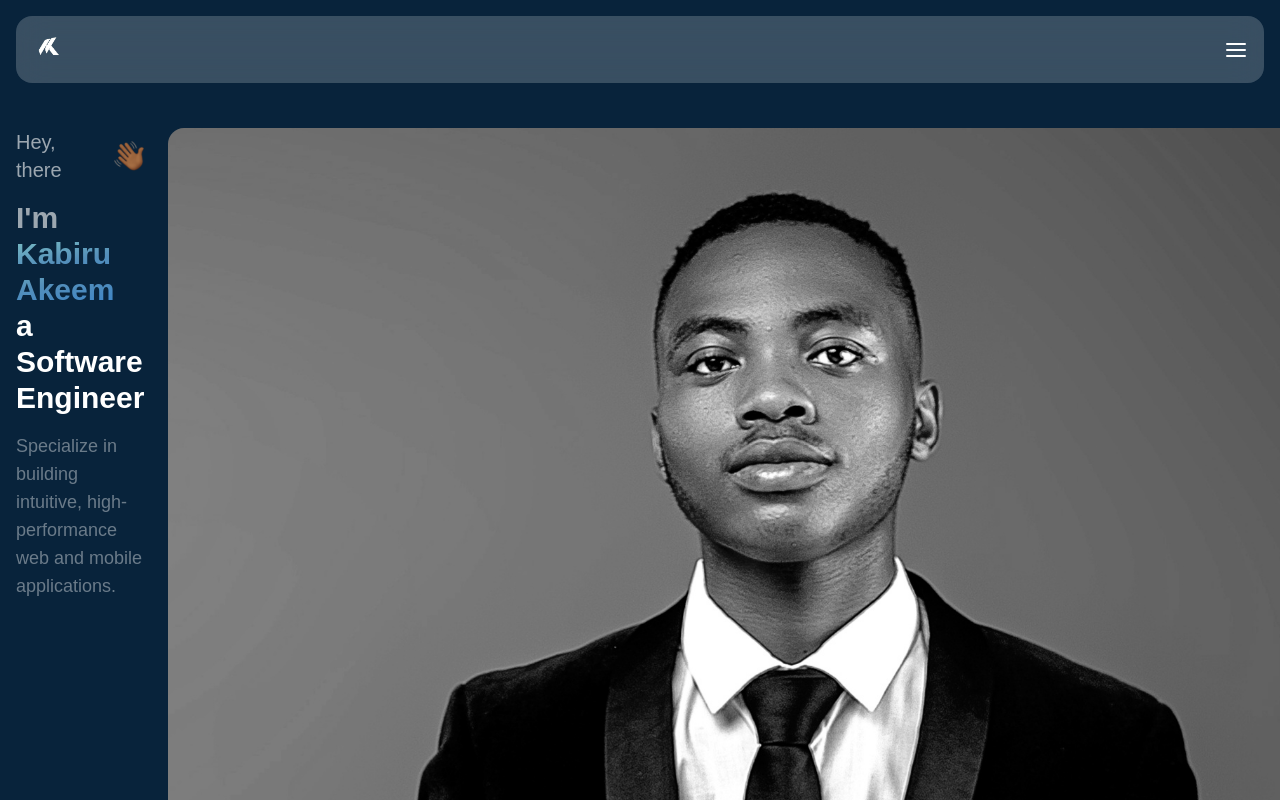
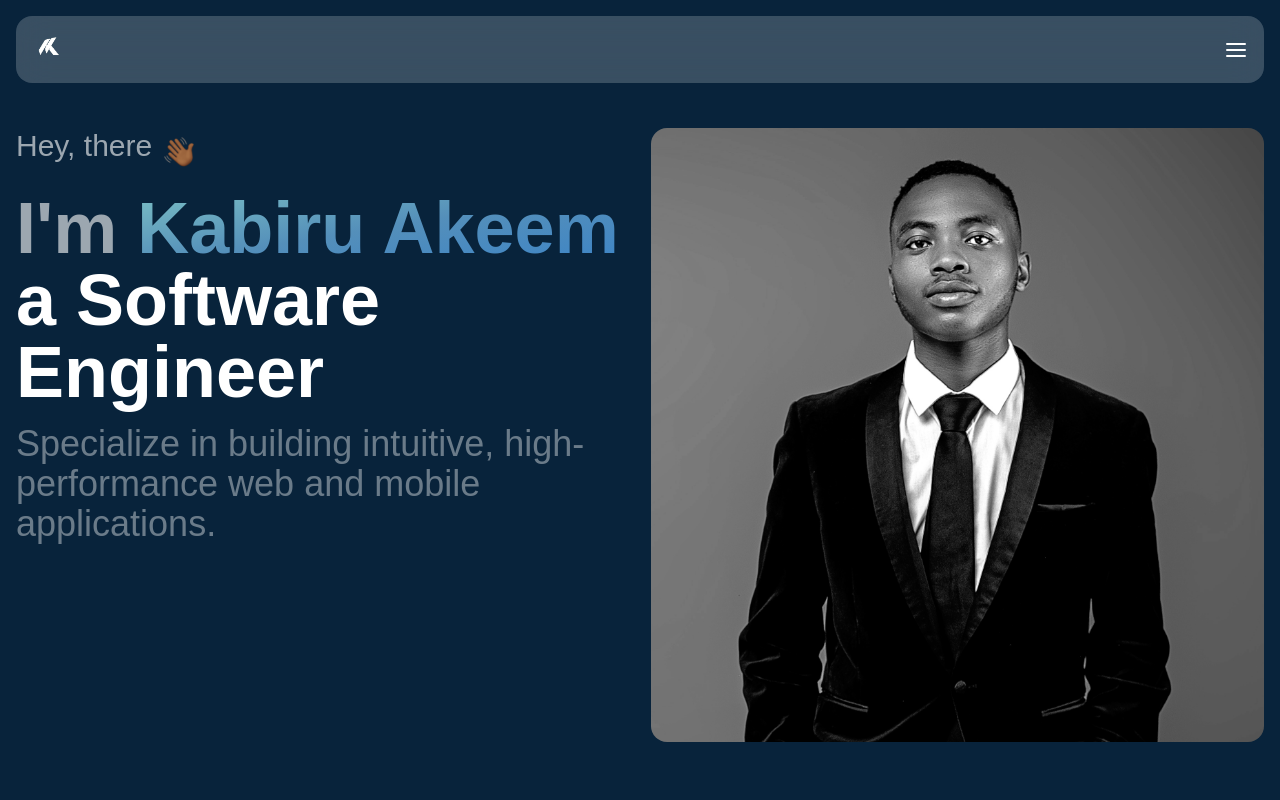
Before and after one commit to Akeemkabiru/Portfolio, a Next.js app: page / in a window 1280 px wide. Shown: the top 800 px of the page. Built offline with nearby package versions, Linux system fonts and the light colour scheme.

Commit message:
added fixes

```diff
--- a/src/components/hero.tsx
+++ b/src/components/hero.tsx
@@ -6,11 +6,13 @@ export default function Hero() {
       <div className="flex md:flex-row flex-col justify-between gap-6">
         <div className="space-y-4">
           <div className="flex gap-3 items-center">
-            <span className="text-white/60 text-xl">Hey, there</span>
+            <span className="text-white/60 text-xl smm:text-2xl mb-3 smm:mb-0 lg:text-3xl">
+              Hey, there
+            </span>
             <Image src="/hand-wave.svg" alt="hand" width={30} height={30} />
           </div>
 
-          <div className="text-3xl font-bold">
+          <div className="text-[32px] smm:text-[40px] md:text-5xl lg:text-6xl xl:text-7xl leading-tight font-bold">
             <div>
               <span className="text-white/60 inline">I&apos;m </span>
               <span className="bg-gradient-to-br bg-clip-text text-transparent from-[#7CC0C4] via-[#548FBA] to-[#3C84C7]">
@@ -21,18 +23,20 @@ export default function Hero() {
             <h1>a Software Engineer</h1>
           </div>
 
-          <p className="text-white/40 text-lg">
+          <p className="text-white/40  text-xl smm:text-2xl lg:text-3xl xl:text-4xl mt-3 smm:mt-6 ">
             Specialize in building intuitive, high-performance web and mobile
             applications.
           </p>
         </div>
+        <div className="flex items-center justify-center w-full">
           <Image
             src="/kabby.jpeg"
             alt="my-img"
             width={350}
             height={350}
-          className="rounded-2xl w-full md:w-fit"
+            className="rounded-2xl w-[85%] md:w-fit"
           />
+        </div>
       </div>
     </section>
   );
```
Lines whose indentation alone changed are shown as unchanged.
